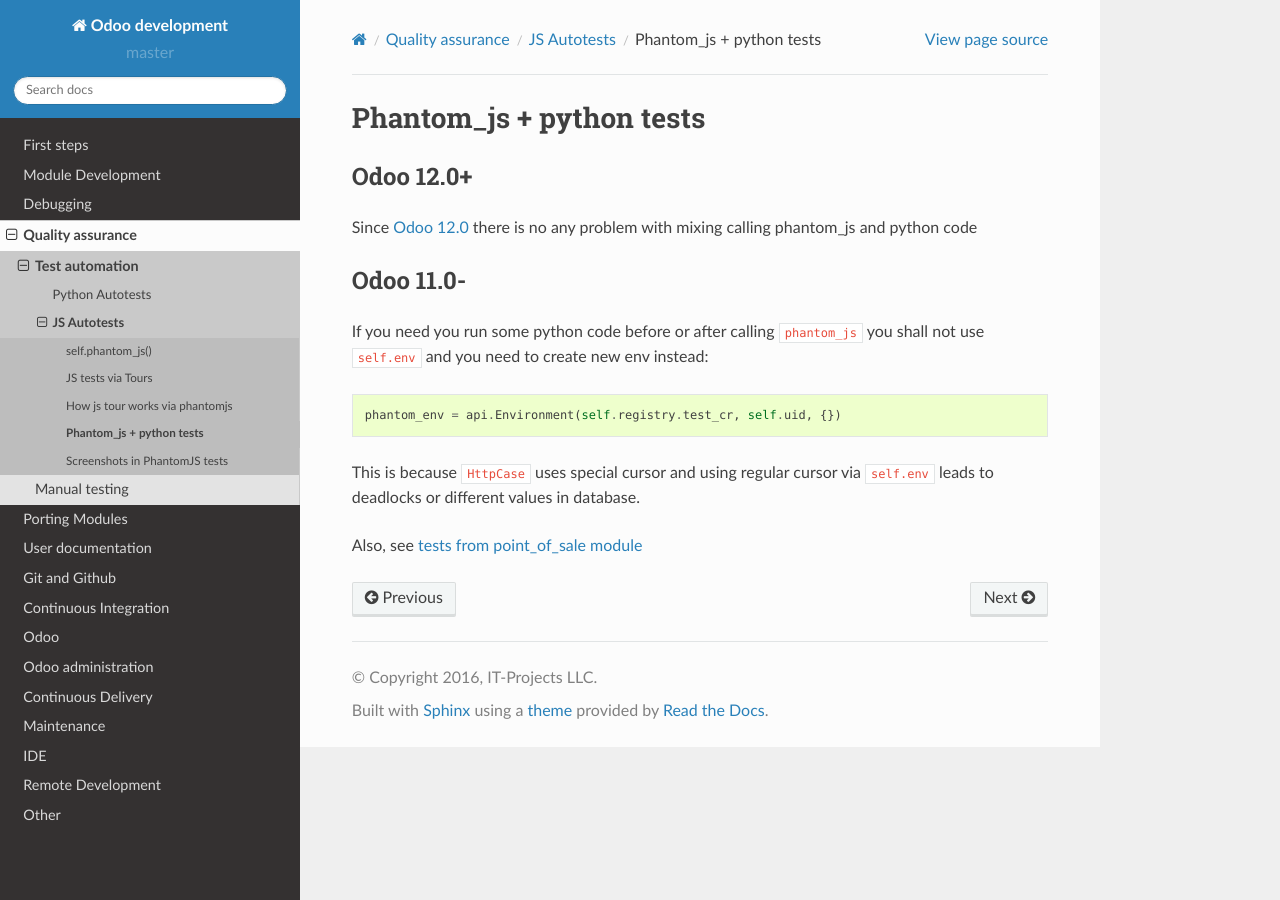
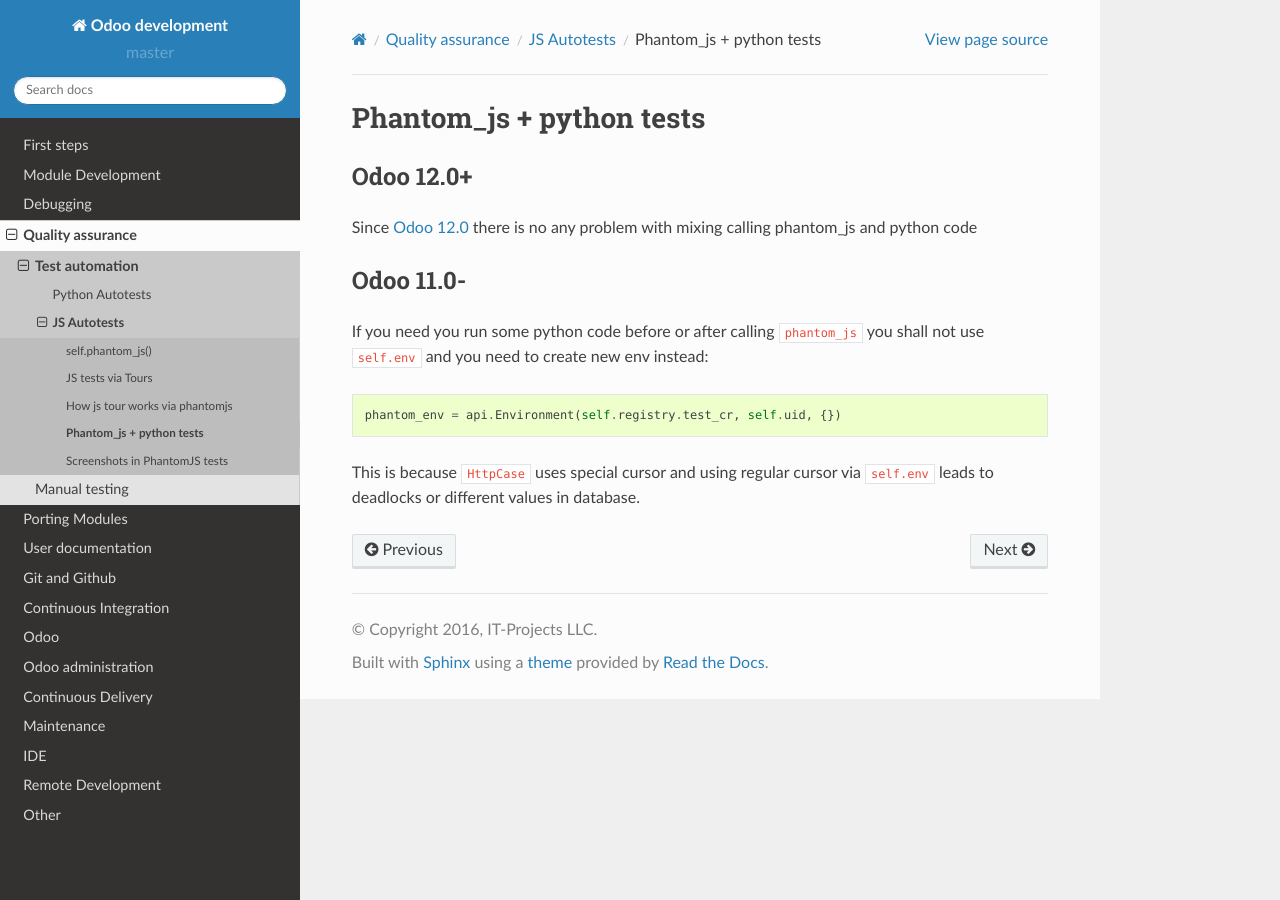
Before and after one commit to itpp-labs/odoo-development, a Sphinx documentation site: the page built from docs/qa/js/phantom_js-test_cr.rst, in a window 1280 px wide. Built offline with Sphinx 7.4.7 and the Read the Docs theme 2.0.0, drawn with Linux system fonts in a browser that asks for light colours.

Commit message:
remove unrelevant note

```diff
--- a/docs/qa/js/phantom_js-test_cr.rst
+++ b/docs/qa/js/phantom_js-test_cr.rst
@@ -15,5 +15,3 @@
     phantom_env = api.Environment(self.registry.test_cr, self.uid, {})
 
 This is because ``HttpCase`` uses special cursor and using regular cursor via ``self.env`` leads to deadlocks or different values in database.
-
-Also, see `tests from point_of_sale module <https://github.com/odoo/odoo/blob/11.0/addons/point_of_sale/tests/test_frontend.py#L292-L297>`__
```
